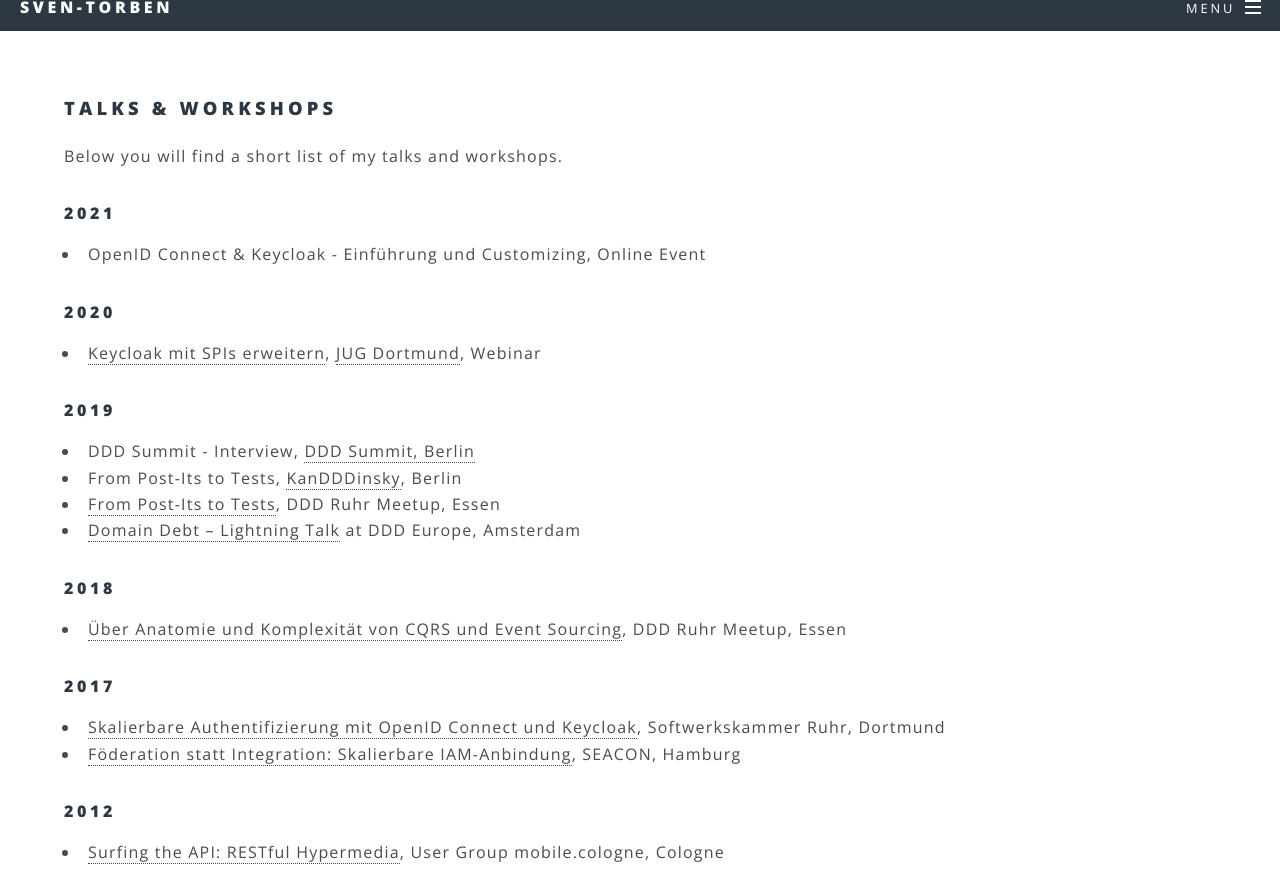
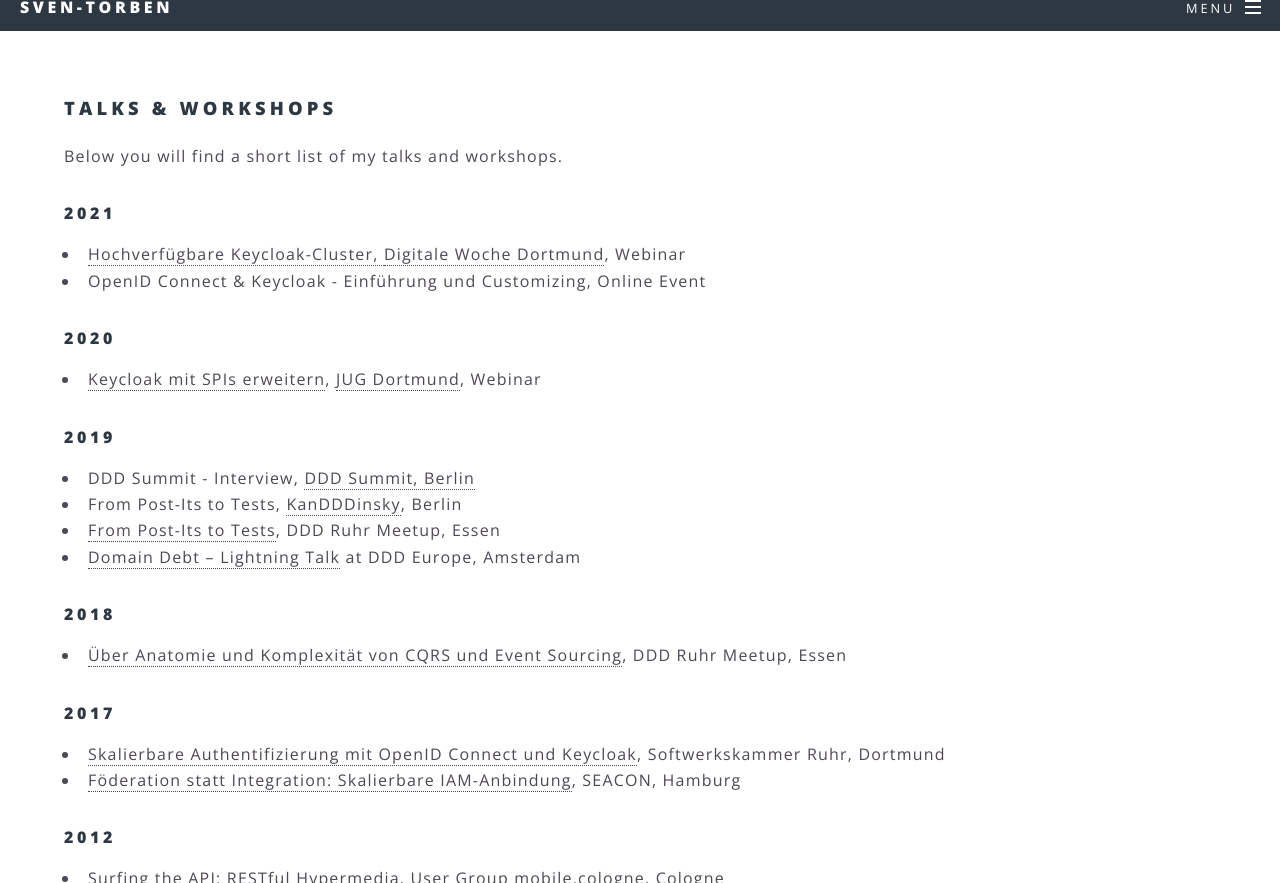
Before and after one commit to sventorben/sventorben.de, a Jekyll site: the page built from talks.html, in a window 1280 px wide and 900 px high, scrolled down 380 px, cut to the strip 17-900 px from the top of the window. Built offline with Jekyll 4.4.1, drawn with Linux system fonts in a browser that asks for light colours.

Commit message:
Add talk "Hochverfügbare Keycloak-Cluster"

```diff
--- a/talks.html
+++ b/talks.html
@@ -8,6 +8,7 @@
 
 	<h4>2021</h4>
 	<ul>
+		<li><a href="https://diwodo.de/veranstaltung/2021/hochverfuegbare-keycloak-cluster/" target="_blank">Hochverfügbare Keycloak-Cluster, <a href="https://www.diwodo.de" target="_blank">Digitale Woche Dortmund</a>, Webinar</li>
 		<li>OpenID Connect & Keycloak - Einführung und Customizing, Online Event</li>
 	</ul>
 	<h4>2020</h4>
```
